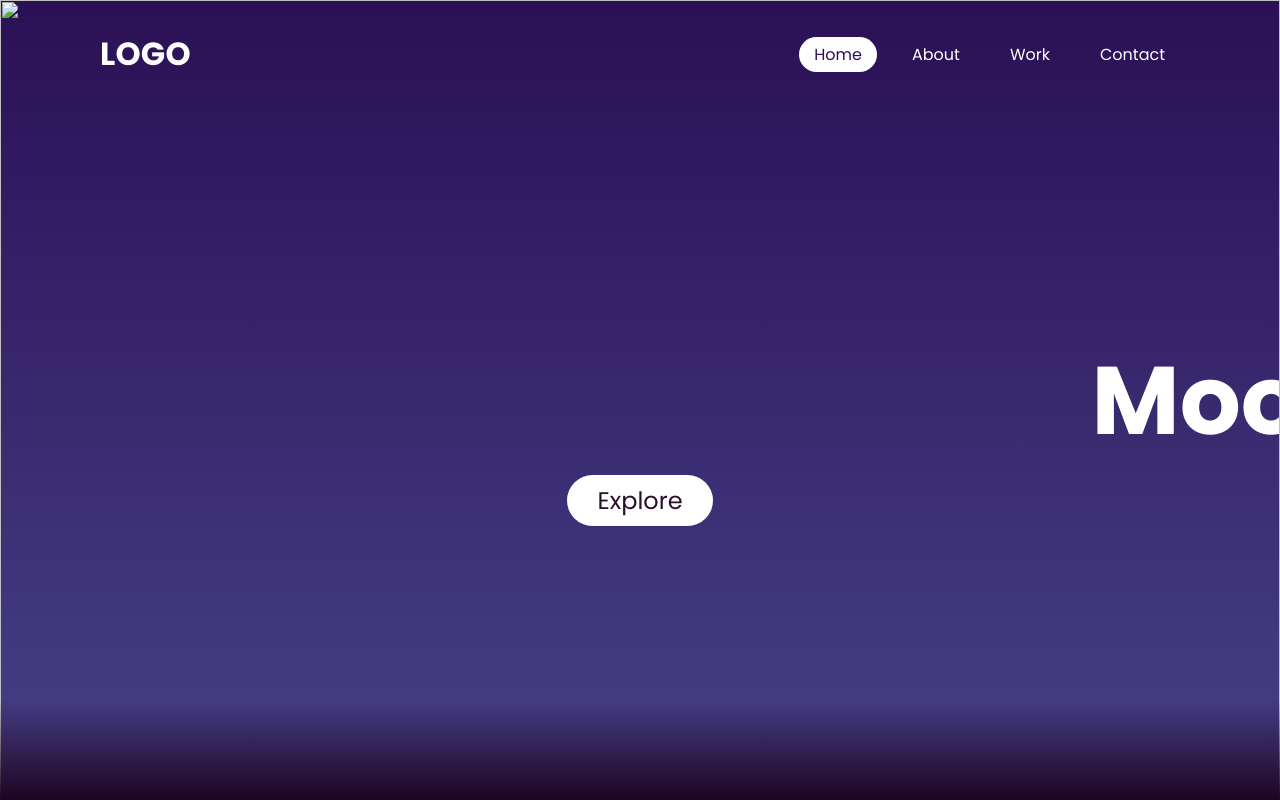
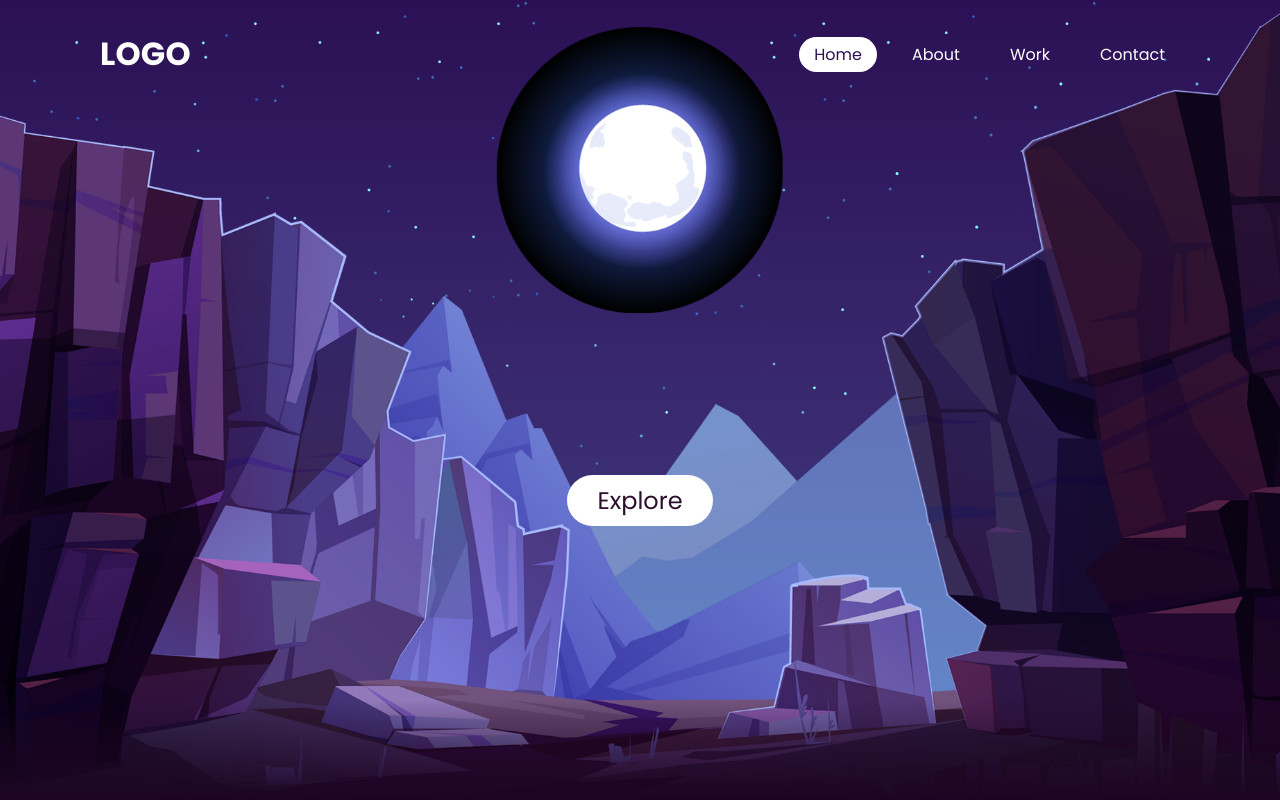
Before and after one commit to SavvyXavi/parallax-project, a plain HTML site: page index.html in a window 1280 px wide. Shown: the top 800 px of the page. Drawn offline with Linux system fonts and the light colour scheme; the site is published under a folder, as on GitHub Pages, so addresses that start at the root find nothing.

Commit message:
Image link fix

```diff
--- a/index.html
+++ b/index.html
@@ -16,12 +16,12 @@
                 </ul>
         </header>
         <section>
-            <img src="/assets/stars.png" id="stars">
-            <img src="/assets/moon.png" id="moon">
-            <img src="/assets/mountains_behind.png" id="mountains_behind">
+            <img src="./assets/stars.png" id="stars">
+            <img src="./assets/moon.png" id="moon">
+            <img src="./assets/mountains_behind.png" id="mountains_behind">
             <h2 id="text">Moon Light</h2>
             <a href="#" id="btn">Explore</a>
-            <img src="/assets/mountains_front.png" id="mountains_front">
+            <img src="./assets/mountains_front.png" id="mountains_front">
         </section>
         <div class="sec">
             <h2>Parallax Scrolling Effects</h2>
```
